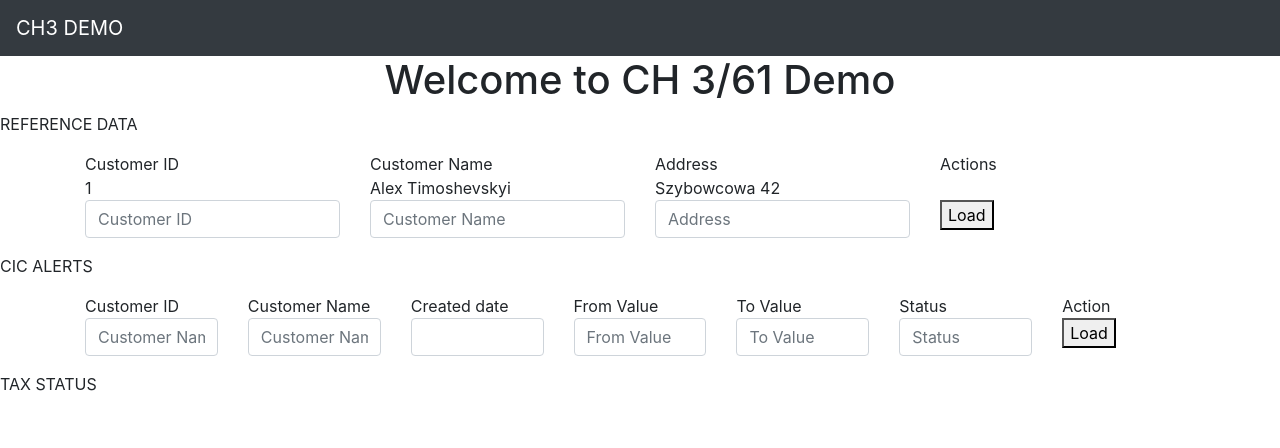
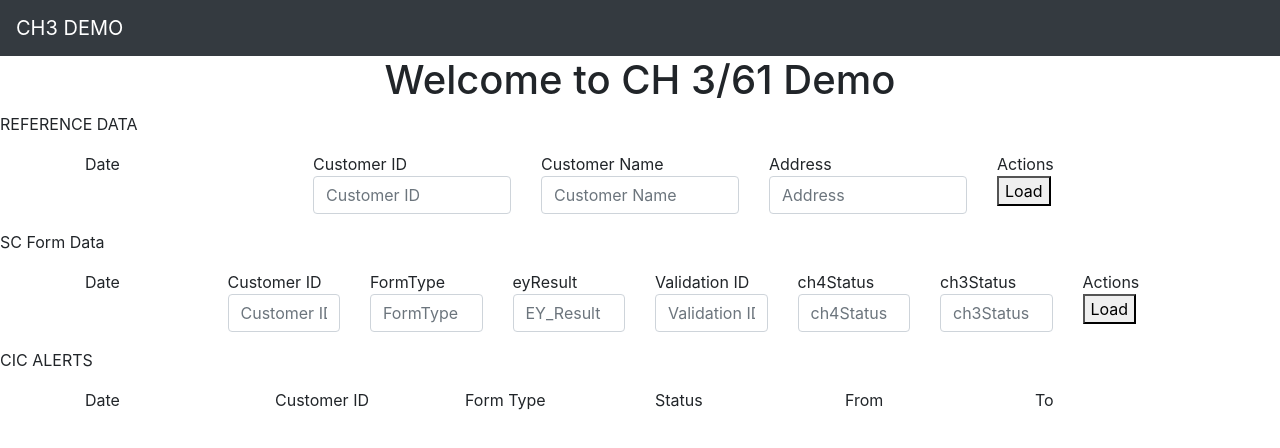
Before and after one commit to atimoshevsky/ch3demo, an Angular app in the folder ch3demoproject/: page / in a window 1280 px wide. Shown: the top 448 px of the page. Built offline with nearby package versions, Linux system fonts and the light colour scheme.

Commit message:
implementation of CIC Alerts and reference data upload

```diff
--- a/ch3demoproject/src/app/app.module.ts
+++ b/ch3demoproject/src/app/app.module.ts
@@ -1,5 +1,6 @@
 import { BrowserModule } from '@angular/platform-browser';
 import { NgModule } from '@angular/core';
+import { FormsModule } from '@angular/forms';
 
 import { AppRoutingModule } from './app-routing.module';
 import { AppComponent } from './app.component';
@@ -14,6 +15,7 @@ import { CicalertComponent } from './cicalert/cicalert.component';
   ],
   imports: [
     BrowserModule,
+    FormsModule,
     AppRoutingModule
   ],
   providers: [],
--- a/ch3demoproject/src/app/cicalert/cicalert.component.html
+++ b/ch3demoproject/src/app/cicalert/cicalert.component.html
@@ -3,12 +3,16 @@
 </p>
 <div class="container">
   <div class="row">
+    <div class="col-sm">Date</div>
     <div class="col-sm">Customer ID</div>
     <div class="col-sm">Customer Name</div>
     <div class="col-sm">Address</div>
     <div class="col-sm">Actions</div>
   </div>
   <div *ngFor="let item of referenceDataList" class="row">
+    <div class="col-sm">
+      {{item.loadedDate}}
+    </div>
     <div class="col-sm">
       {{item.customerID}}
     </div>
@@ -23,23 +27,84 @@
     </div>
   </div>
   <div class="row">
+    <div class="col-sm"></div>
+    <div class="col-sm form-group">
+      <input type="text" class="form-control" placeholder="Customer ID" [(ngModel)]="customerReferenceData.customerID">
+    </div>
+    <div class="col-sm form-group">
+      <input type="text" class="form-control" placeholder="Customer Name" [(ngModel)]="customerReferenceData.customerName">
+    </div>
+    <div class="col-sm form-group">
+      <input type="text" class="form-control" placeholder="Address" [(ngModel)]="customerReferenceData.address">
+    </div>
     <div class="col-sm">
-        <div class="form-group">
-          <input type="text" class="form-control" placeholder="Customer ID">
+      <button mat-raised-button color="primary" (click)="loadCustomer()">Load</button>
     </div>
   </div>
+</div>
+
+<p>
+  SC Form Data
+</p>
+<div class="container">
+  <div class="row">
+    <div class="col-sm">Date</div>
+    <div class="col-sm">Customer ID</div>
+    <div class="col-sm">FormType</div>
+    <div class="col-sm">eyResult</div>
+    <div class="col-sm">Validation ID</div>
+    <div class="col-sm">ch4Status</div>
+    <div class="col-sm">ch3Status</div>
+    <div class="col-sm">Actions</div>
+  </div>
+  <div *ngFor="let scFormItem of scFormDataList" class="row">
     <div class="col-sm">
-        <div class="form-group">
-          <input type="text" class="form-control" placeholder="Customer Name">
+      {{scFormItem.loadedDate}}
+    </div>
+    <div class="col-sm">
+      {{scFormItem.customerID}}
+    </div>
+    <div class="col-sm">
+      {{scFormItem.formType}}
+    </div>
+    <div class="col-sm">
+      {{scFormItem.eyResult}}
+    </div>
+    <div class="col-sm">
+      {{scFormItem.validationIDNumber}}
+    </div>
+    <div class="col-sm">
+      {{scFormItem.ch4Status}}
+    </div>
+    <div class="col-sm">
+      {{scFormItem.ch3Status}}
+    </div>
+    <div class="col-sm">
+      <!-- Actions-->
     </div>
   </div>
-      <div class="col-sm">
-        <div class="form-group">
-          <input type="text" class="form-control" placeholder="Address">
+  <div class="row">
+    <div class="col-sm"></div>
+    <div class="col-sm form-group">
+      <input type="text" class="form-control" placeholder="Customer ID" [(ngModel)]="scFormData.customerID">
     </div>
+    <div class="col-sm form-group">
+      <input type="text" class="form-control" placeholder="FormType" [(ngModel)]="scFormData.formType">
+    </div>
+    <div class="col-sm form-group">
+      <input type="text" class="form-control" placeholder="EY_Result" [(ngModel)]="scFormData.eyResult">
+    </div>
+    <div class="col-sm form-group">
+      <input type="text" class="form-control" placeholder="Validation ID Number" [(ngModel)]="scFormData.validationIDNumber">
+    </div>
+    <div class="col-sm form-group">
+      <input type="text" class="form-control" placeholder="ch4Status" [(ngModel)]="scFormData.ch4Status">
+    </div>
+    <div class="col-sm form-group">
+      <input type="text" class="form-control" placeholder="ch3Status" [(ngModel)]="scFormData.ch3Status">
     </div>
     <div class="col-sm">
-        <button mat-raised-button color="primary" (click)="onMineClicked()">Load</button>
+      <button mat-raised-button color="primary" (click)="loadScForm()">Load</button>
     </div>
   </div>
 </div>
@@ -49,77 +114,31 @@
 
 <div class="container">
   <div class="row">
+    <div class="col-sm">Date</div>
     <div class="col-sm">Customer ID</div>
-    <div class="col-sm">Customer Name</div>
-    <div class="col-sm">Created date</div>
-    <div class="col-sm">From Value</div>
-    <div class="col-sm">To Value</div>
+    <div class="col-sm">Form Type</div>
     <div class="col-sm">Status</div>
-    <div class="col-sm">Action</div>
+    <div class="col-sm">From</div>
+    <div class="col-sm">To</div>
   </div>
-
-  <div *ngFor="let item of cicAlertList" class="row">
+  <div *ngFor="let cicItem of cicAlertList" class="row">
     <div class="col-sm">
-      {{item.customerID}}
+      {{cicItem.createdDate}}
     </div>
     <div class="col-sm">
-      {{item.customerName}}
+      {{cicItem.customerID}}
     </div>
     <div class="col-sm">
-      {{item.createdDate}}
+      {{cicItem.formType}}
     </div>
     <div class="col-sm">
-      {{item.fromValue}}
+      {{cicItem.status}}
     </div>
     <div class="col-sm">
-      {{item.toValue}}
+      {{cicItem.fromValue}}
     </div>
     <div class="col-sm">
-      {{item.status}}
-    </div>
-    <div class="col-sm">
-      <button mat-raised-button color="primary" (click)="onMineClicked()">Edit</button>
-    </div>
-  </div>
-
-  <div class="row">
-    <div class="col-sm">
-      <div class="form-group">
-        <input type="text" class="form-control" placeholder="Customer Name">
-      </div>
-    </div>
-    <div class="col-sm">
-      <div class="form-group">
-        <input type="text" class="form-control" placeholder="Customer Name">
-      </div>
-    </div>
-    <div class="col-sm">
-      <div class="form-group">
-        <input type="text" class="form-control" placeholder="">
-      </div>
-    </div>
-    <div class="col-sm">
-      <div class="form-group">
-        <input type="text" class="form-control" placeholder="From Value">
-      </div>
-    </div>
-    <div class="col-sm">
-      <div class="form-group">
-        <input type="text" class="form-control" placeholder="To Value">
-      </div>
-    </div>
-    <div class="col-sm">
-      <div class="form-group">
-        <input type="text" class="form-control" placeholder="Status">
-      </div>
-    </div>
-    <div class="col-sm">
-      <button mat-raised-button color="primary" (click)="onMineClicked()">Load</button>
+      {{cicItem.toValue}}
     </div>
   </div>
 </div>
-
-
-<p>
-  TAX STATUS
-</p>
--- a/ch3demoproject/src/app/cicalert/cicalert.component.ts
+++ b/ch3demoproject/src/app/cicalert/cicalert.component.ts
@@ -1,10 +1,14 @@
 import { Component, OnInit } from '@angular/core';
 
-class ScFormData{
-  customerId: number;
-  formType:string;
-  ch4Status:string;
-  ch3Status:string;
+
+class ScFormData {
+  loadedDate: string;
+  customerID: number;
+  formType: string;
+  ch4Status: string;
+  ch3Status: string;
+  eyResult: string;
+  validationIDNumber: string;
 
   public constructor(init?: Partial<ScFormData>) {
     Object.assign(this, init);
@@ -12,6 +16,7 @@ class ScFormData{
 }
 
 class ReferenceData {
+  loadedDate: string;
   customerID: number;
   customerName: string;
   address: string;
@@ -25,11 +30,12 @@ class ReferenceData {
 
 class CicAlert {
 
+  customerID: number;
+  formType: string;
   createdDate: string;
   status: string;
   fromValue: string;
   toValue: string;
-  description: string;
 
   public constructor(init?: Partial<CicAlert>) {
     Object.assign(this, init);
@@ -52,25 +58,109 @@ class TaxStatus {
 })
 export class CicalertComponent implements OnInit {
 
+  customerReferenceData: ReferenceData = new ReferenceData();
+  scFormData: ScFormData = new ScFormData();
+
   referenceDataList: Array<ReferenceData>;
-  scFormData: ScFormData;
+  scFormDataList: Array<ScFormData>;
+
   cicAlertList: Array<CicAlert>;
-
 
 
   constructor() {
 
   }
 
+  getScForm(customerID: number): ScFormData {
+    for (let i = 0; this.scFormDataList.length; i++) {
+      if (this.scFormDataList[i].customerID === customerID) {
+        return this.scFormDataList[i];
+      }
+    }
+    return null;
+  }
+
+  createCicAlert(from: string, to: string, scForm: ScFormData) {
+    let item = new CicAlert({
+      customerID: scForm.customerID,
+      formType: scForm.formType,
+      fromValue: from,
+      toValue: to,
+      createdDate: new Date().toLocaleTimeString(),
+      status: 'OPEN'
+    })
+
+
+    this.cicAlertList.push(
+      item
+    )
+    console.log(this.cicAlertList);
+  }
+
+  createTaxStatus() {
+
+  }
+
+  loadCustomer() {
+    let itemFound = false;
+    for (let i = 0; i < this.referenceDataList.length; i++) {
+      if (this.referenceDataList[i].customerID === this.customerReferenceData.customerID) {
+        itemFound = true;
+        let scForm = this.getScForm(this.referenceDataList[i].customerID);
+        if (scForm && scForm.eyResult.toLowerCase() === 'valid') {
+          this.createCicAlert(this.referenceDataList[i].address, this.customerReferenceData.address, scForm);
+        }
+
+        this.referenceDataList[i].address = this.customerReferenceData.address;
+        this.referenceDataList[i].customerName = this.customerReferenceData.customerName;
+        this.referenceDataList[i].loadedDate = new Date().toLocaleTimeString();
+      }
+    }
+    if (!itemFound) {
+      this.referenceDataList.push(new ReferenceData(
+        {
+          loadedDate: new Date().toLocaleTimeString(),
+          customerID: this.customerReferenceData.customerID,
+          customerName: this.customerReferenceData.customerName,
+          address: this.customerReferenceData.address
+        }));
+    }
+
+
+    this.customerReferenceData.customerID = 0;
+    this.customerReferenceData.customerName = '';
+    this.customerReferenceData.address = '';
+    this.customerReferenceData.loadedDate = '';
+  }
+
+  loadScForm() {
+
+    this.scFormDataList.push(
+      new ScFormData(
+        {
+          loadedDate: new Date().toLocaleTimeString(),
+          customerID: this.scFormData.customerID,
+          ch3Status: this.scFormData.ch3Status,
+          ch4Status: this.scFormData.ch4Status,
+          formType: this.scFormData.formType,
+          eyResult: this.scFormData.eyResult,
+          validationIDNumber: this.scFormData.validationIDNumber
+        }
+      ));
+
+    this.scFormData.customerID = 0;
+    this.scFormData.formType = '';
+    this.scFormData.ch3Status = '';
+    this.scFormData.ch4Status = '';
+    this.scFormData.eyResult = '';
+    this.scFormData.validationIDNumber = '';
+    this.scFormData.loadedDate = '';
+  }
   ngOnInit() {
 
     this.cicAlertList = new Array<CicAlert>();
     this.referenceDataList = new Array<ReferenceData>();
-    this.referenceDataList.push(new ReferenceData({ customerID:1, customerName:'Alex Timoshevskyi', address: 'Szybowcowa 42' }));
-    //  cicAlertList = [
-    //    ,
-    //    new CicAlert({createdDate:Date.now.toString(), status :'Open',fromValue:'CA',toValue:'US', description:'US Country of citizenship'}),
-    //  ]
+    this.scFormDataList = new Array<ScFormData>();
   }
 
 }
```
Lines whose indentation alone changed are shown as unchanged.
